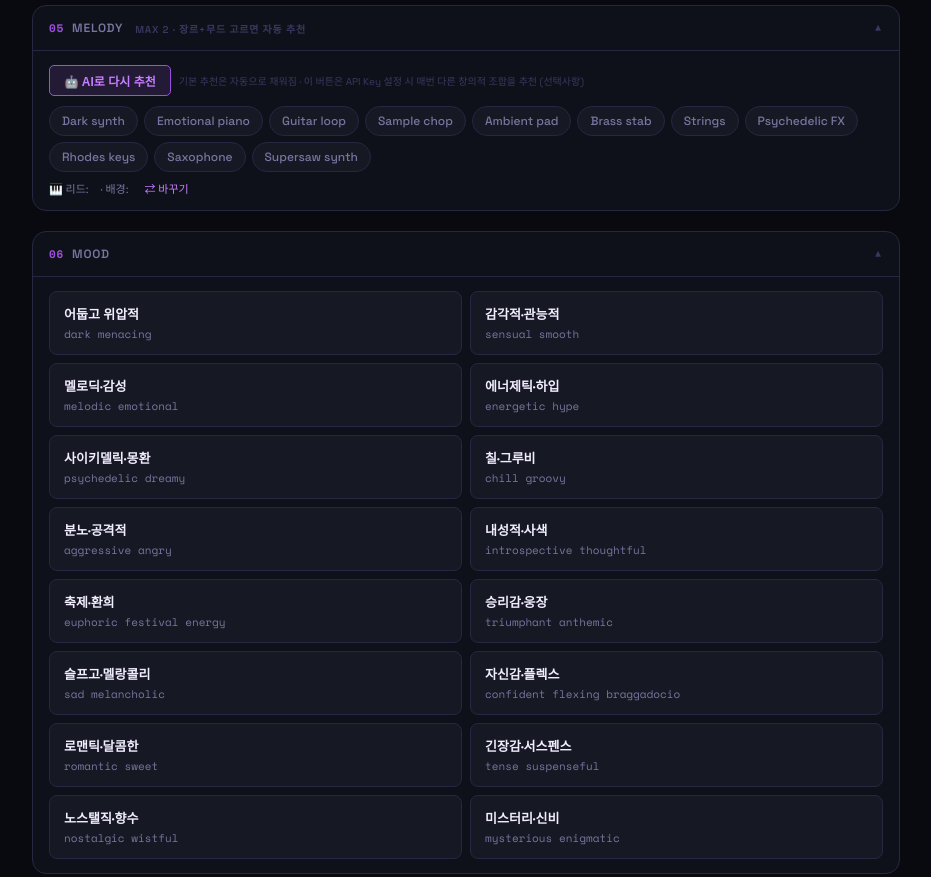
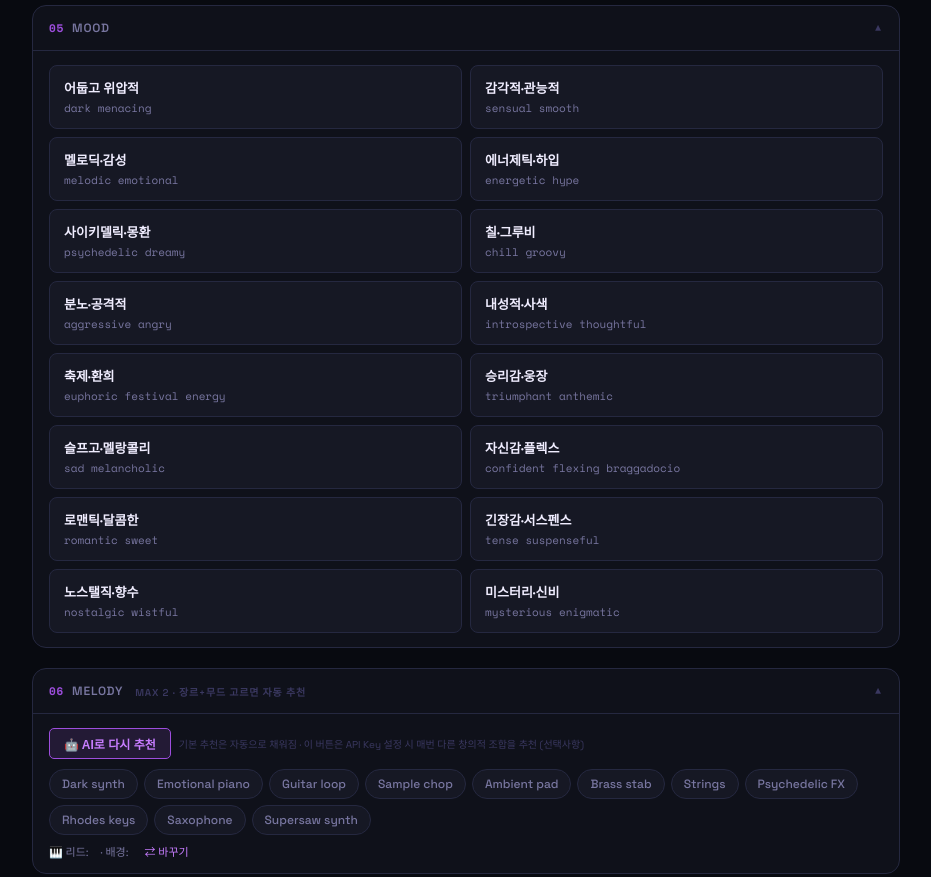
Before and after one commit to jadechoi/suno, a plain HTML site: page index.html in a window 1280 px wide. Shown: the part 1340-2217 px from the top of the page, without its empty margins (174-1105 px from the left). Drawn offline with nearby package versions, Linux system fonts and the light colour scheme.

Commit message:
Move MOOD above MELODY to match the auto-recommend dependency order
Melody (and mix texture, vocal char/style) scoring uses mood as a
signal, but MELODY rendered before MOOD in the section order — so
picking mood after melody silently re-picked the melody, which reads
as the app changing your choice on its own. Swapping MOOD to 05 and
MELODY to 06 makes the on-screen order match the actual reasoning
order (mood first, then the things that key off it).

Co-Authored-By: Claude Sonnet 5 <noreply@anthropic.com>

```diff
--- a/index.html
+++ b/index.html
@@ -249,10 +249,21 @@
     </div>
   </div>
 
-  <!-- 05 MELODY -->
+  <!-- 05 MOOD -->
   <div class="section">
     <div class="section-header open" onclick="toggleSection(this)">
-      <div class="section-title"><span class="section-num">05</span> MELODY <span style="font-size:10px;color:var(--text-3);margin-left:4px">max 2 · 장르+무드 고르면 자동 추천</span></div>
+      <div class="section-title"><span class="section-num">05</span> MOOD</div>
+      <span class="caret">▼</span>
+    </div>
+    <div class="section-body">
+      <div class="mood-grid" id="hh-mood"></div>
+    </div>
+  </div>
+
+  <!-- 06 MELODY -->
+  <div class="section">
+    <div class="section-header open" onclick="toggleSection(this)">
+      <div class="section-title"><span class="section-num">06</span> MELODY <span style="font-size:10px;color:var(--text-3);margin-left:4px">max 2 · 장르+무드 고르면 자동 추천</span></div>
       <span class="caret">▼</span>
     </div>
     <div class="section-body">
@@ -267,17 +278,6 @@
         🎹 리드: <strong class="mr-lead"></strong> · 배경: <strong class="mr-bg"></strong>
         <span onclick="swapMelodyRoles()" style="cursor:pointer;color:var(--accent-text);margin-left:4px" title="리드/배경 바꾸기">⇄ 바꾸기</span>
       </div>
-    </div>
-  </div>
-
-  <!-- 06 MOOD -->
-  <div class="section">
-    <div class="section-header open" onclick="toggleSection(this)">
-      <div class="section-title"><span class="section-num">06</span> MOOD</div>
-      <span class="caret">▼</span>
-    </div>
-    <div class="section-body">
-      <div class="mood-grid" id="hh-mood"></div>
     </div>
   </div>
 
```
